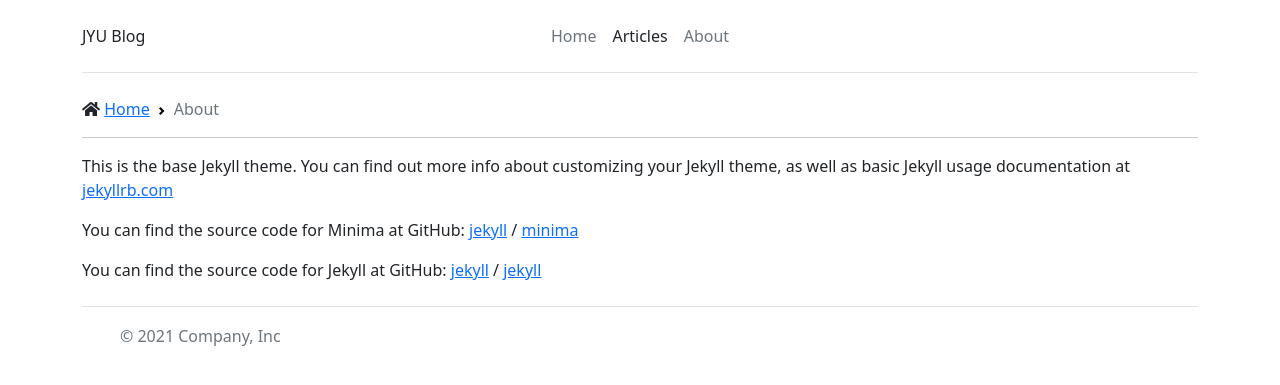
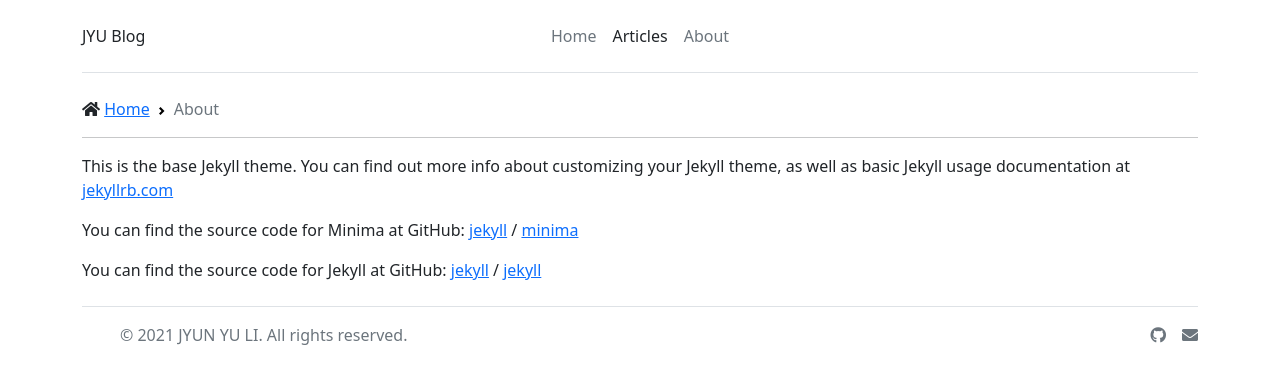
Before and after one commit to s123600g/s123600g.github.io, a Jekyll site: the page built from about.markdown, in a window 1280 px wide. Shown: the top 385 px of the page. Built offline with Jekyll 4.4.1, drawn with Linux system fonts in a browser that asks for light colours; comment, search, counter and statistics services are not loaded.

Commit message:
revise: 調整footer內容

```diff
--- a/_config.yml
+++ b/_config.yml
@@ -19,6 +19,7 @@
 # in the templates via {{ site.myvariable }}.
 
 title: JYU Blog
+author: JYUN YU LI
 email: s123600g@gmail.com
 description: >- # this means to ignore newlines until "baseurl:"
   Write an awesome description for your new site here. You can edit this
--- a/_includes/footer_module_v1.html
+++ b/_includes/footer_module_v1.html
@@ -6,19 +6,28 @@
                     <use xlink:href="#bootstrap"></use>
                 </svg>
             </a>
-            <span class="text-muted">© 2021 Company, Inc</span>
+            <span class="text-muted">© 2021 {{site.author}}. All rights reserved.</span>
         </div>
 
         <ul class="nav col-md-4 justify-content-end list-unstyled d-flex">
-            <li class="ms-3"><a class="text-muted" href="#"><svg class="bi" width="24" height="24">
-                        <use xlink:href="#twitter"></use>
-                    </svg></a></li>
-            <li class="ms-3"><a class="text-muted" href="#"><svg class="bi" width="24" height="24">
+            <li class="ms-3">
+                <a class="text-muted" href="{{site.url}}">
+                    <i class="fab fa-github"></i>
+                </a>
+            </li>
+
+            <li class="ms-3">
+                <a class="text-muted" href="mailto://{{site.email}}">
+                    <i class="fas fa-envelope"></i>
+                </a>
+            </li>
+
+            <!-- <li class="ms-3"><a class="text-muted" href="#"><svg class="bi" width="24" height="24">
                         <use xlink:href="#instagram"></use>
                     </svg></a></li>
             <li class="ms-3"><a class="text-muted" href="#"><svg class="bi" width="24" height="24">
                         <use xlink:href="#facebook"></use>
-                    </svg></a></li>
+                    </svg></a></li> -->
         </ul>
     </footer>
 </div>
```
